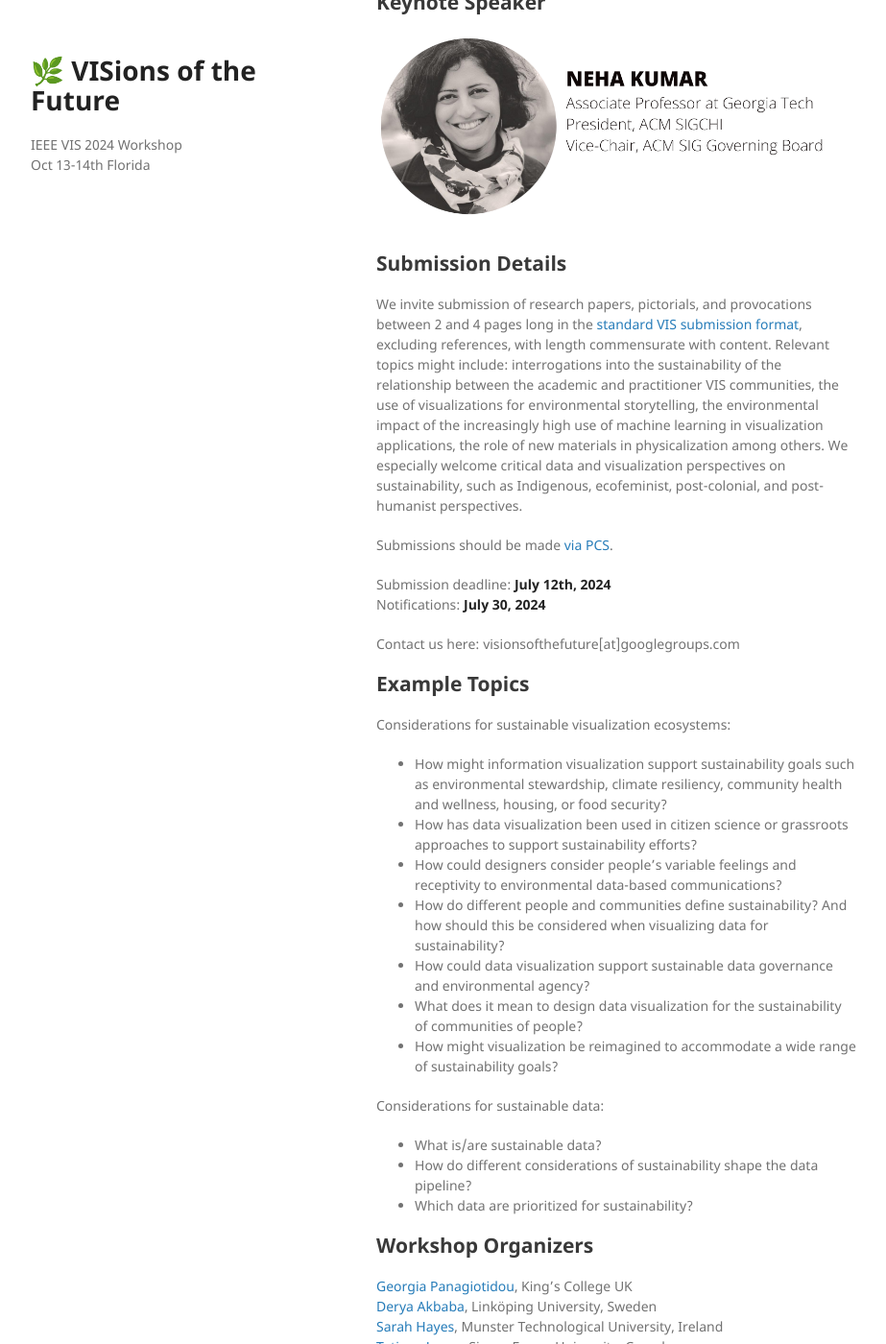
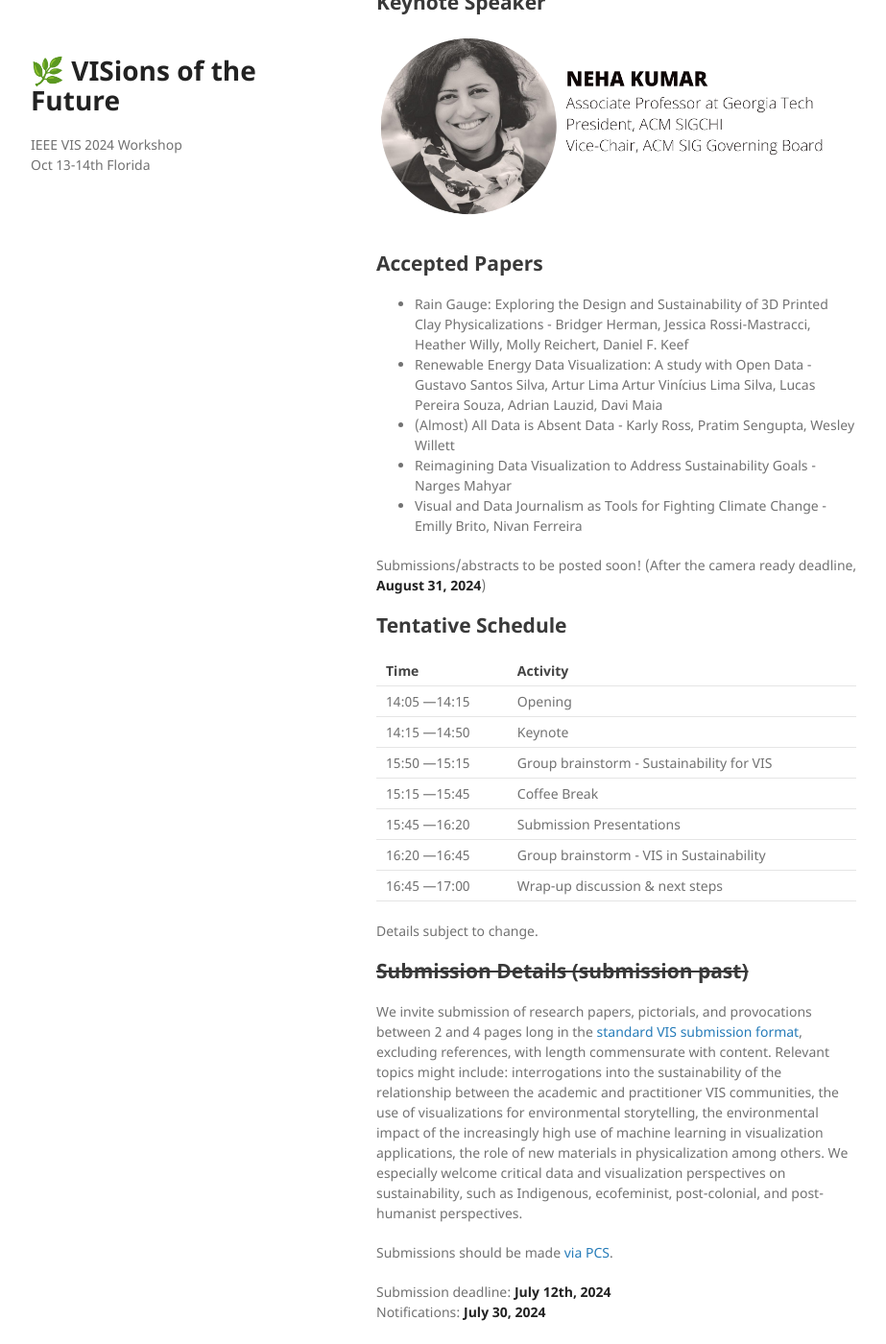
Before and after one commit to visionsofthefuture/visionsofthefuture.github.io, a Jekyll site: the page built from index.md, in a window 1280 px wide and 1400 px high, scrolled down 337 px. Shown: the whole window at 96% size, without its empty margins (178-1101 px from the left). Built offline with Jekyll 4.4.1, drawn with Linux system fonts in a browser that asks for light colours.

Commit message:
accepted papers, schedule

```diff
--- a/index.md
+++ b/index.md
@@ -1,15 +1,40 @@
+---
+layout: default
 ---
 
-layout: default
----
 # Sustainable Practices within Visualization and Physicalization
 
-We invite you to join the [IEEEVIS 2024](https://ieeevis.org/year/2024/welcome ) Workshop on VISions of the Future: Sustainable Practices within Visualization and Physicalization. This workshop will weave together two disparate strands of ‘what can visualization do for climate research’ and ‘what can sustainability research teach the field of visualization’ into a coherent sustainability agenda for the field of Visualization broadly. The aim is to facilitate a space for researchers to collectively reflect on futures where the research and practice of Visualization harmoniously integrate with the Earth and its ecology.
+We invite you to join the [IEEEVIS 2024](https://ieeevis.org/year/2024/welcome) Workshop on VISions of the Future: Sustainable Practices within Visualization and Physicalization. This workshop will weave together two disparate strands of ‘what can visualization do for climate research’ and ‘what can sustainability research teach the field of visualization’ into a coherent sustainability agenda for the field of Visualization broadly. The aim is to facilitate a space for researchers to collectively reflect on futures where the research and practice of Visualization harmoniously integrate with the Earth and its ecology.
 
 ## Keynote Speaker
+
 <img src="assets/img/keynote.png" width="500px">
 
-## Submission Details
+## Accepted Papers
+
+- Rain Gauge: Exploring the Design and Sustainability of 3D Printed Clay Physicalizations - Bridger Herman, Jessica Rossi-Mastracci, Heather Willy, Molly Reichert, Daniel F. Keef
+- Renewable Energy Data Visualization: A study with Open Data - Gustavo Santos Silva, Artur Lima Artur Vinícius Lima Silva, Lucas Pereira Souza, Adrian Lauzid, Davi Maia
+- (Almost) All Data is Absent Data - Karly Ross, Pratim Sengupta, Wesley Willett
+- Reimagining Data Visualization to Address Sustainability Goals - Narges Mahyar
+- Visual and Data Journalism as Tools for Fighting Climate Change - Emilly Brito, Nivan Ferreira
+
+Submissions/abstracts to be posted soon! (After the camera ready deadline, **August 31, 2024**)
+
+## Tentative Schedule
+
+| Time         | Activity                                  |
+| ------------ | ----------------------------------------- |
+| 14:05 —14:15 | Opening                                   |
+| 14:15 —14:50 | Keynote                                   |
+| 15:50 —15:15 | Group brainstorm - Sustainability for VIS |
+| 15:15 —15:45 | Coffee Break                              |
+| 15:45 —16:20 | Submission Presentations                  |
+| 16:20 —16:45 | Group brainstorm - VIS in Sustainability  |
+| 16:45 —17:00 | Wrap-up discussion & next steps           |
+
+Details subject to change.
+
+## ~~Submission Details (submission past)~~
 
 We invite submission of research papers, pictorials, and provocations between 2 and 4 pages long in the [standard VIS submission format](https://tc.computer.org/vgtc/publications/conference/), excluding references, with length commensurate with content. Relevant topics might include: interrogations into the sustainability of the relationship between the academic and practitioner VIS communities, the use of visualizations for environmental storytelling, the environmental impact of the increasingly high use of machine learning in visualization applications, the role of new materials in physicalization among others. We especially welcome critical data and visualization perspectives on sustainability, such as Indigenous, ecofeminist, post-colonial, and post-humanist perspectives.
 
@@ -23,18 +48,20 @@ Contact us here: visionsofthefuture[at]googlegroups.com
 ## Example Topics
 
 Considerations for sustainable visualization ecosystems:
-* How might information visualization support sustainability goals such as environmental stewardship, climate resiliency, community health and wellness, housing, or food security?
-* How has data visualization been used in citizen science or grassroots approaches to support sustainability efforts?
-* How could designers consider people’s variable feelings and receptivity to environmental data-based communications?
-* How do different people and communities define sustainability? And how should this be considered when visualizing data for sustainability?
-* How could data visualization support sustainable data governance and environmental agency?
-* What does it mean to design data visualization for the sustainability of communities of people?
-* How might visualization be reimagined to accommodate a wide range of sustainability goals?
+
+- How might information visualization support sustainability goals such as environmental stewardship, climate resiliency, community health and wellness, housing, or food security?
+- How has data visualization been used in citizen science or grassroots approaches to support sustainability efforts?
+- How could designers consider people’s variable feelings and receptivity to environmental data-based communications?
+- How do different people and communities define sustainability? And how should this be considered when visualizing data for sustainability?
+- How could data visualization support sustainable data governance and environmental agency?
+- What does it mean to design data visualization for the sustainability of communities of people?
+- How might visualization be reimagined to accommodate a wide range of sustainability goals?
 
 Considerations for sustainable data:
-* What is/are sustainable data?
-* How do different considerations of sustainability shape the data pipeline?
-* Which data are prioritized for sustainability?
+
+- What is/are sustainable data?
+- How do different considerations of sustainability shape the data pipeline?
+- Which data are prioritized for sustainability?
 
 ## Workshop Organizers
 
```
